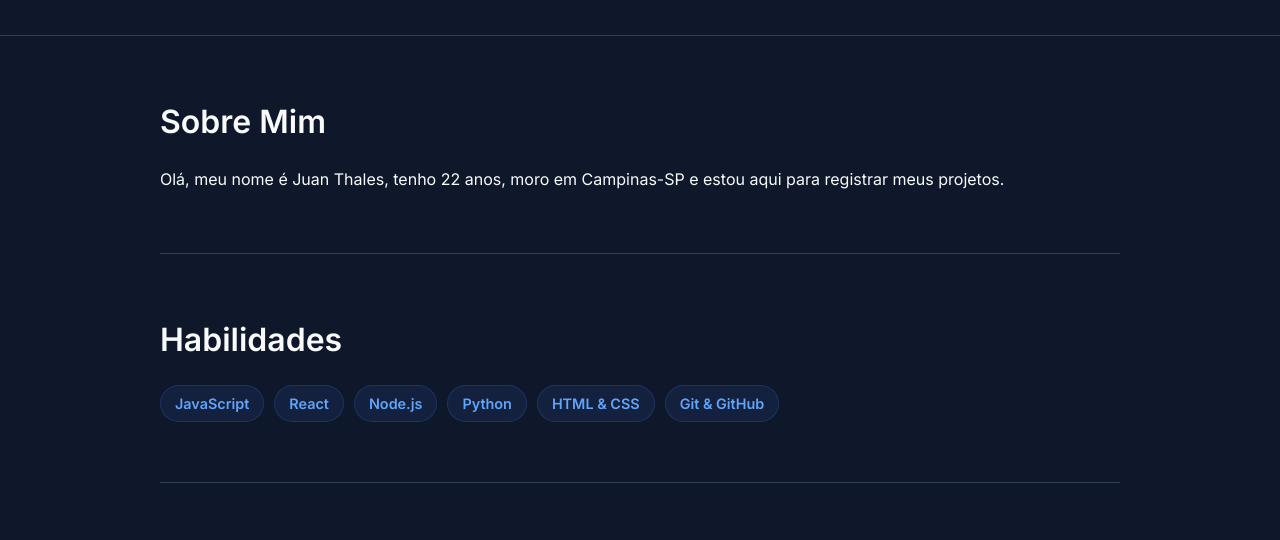
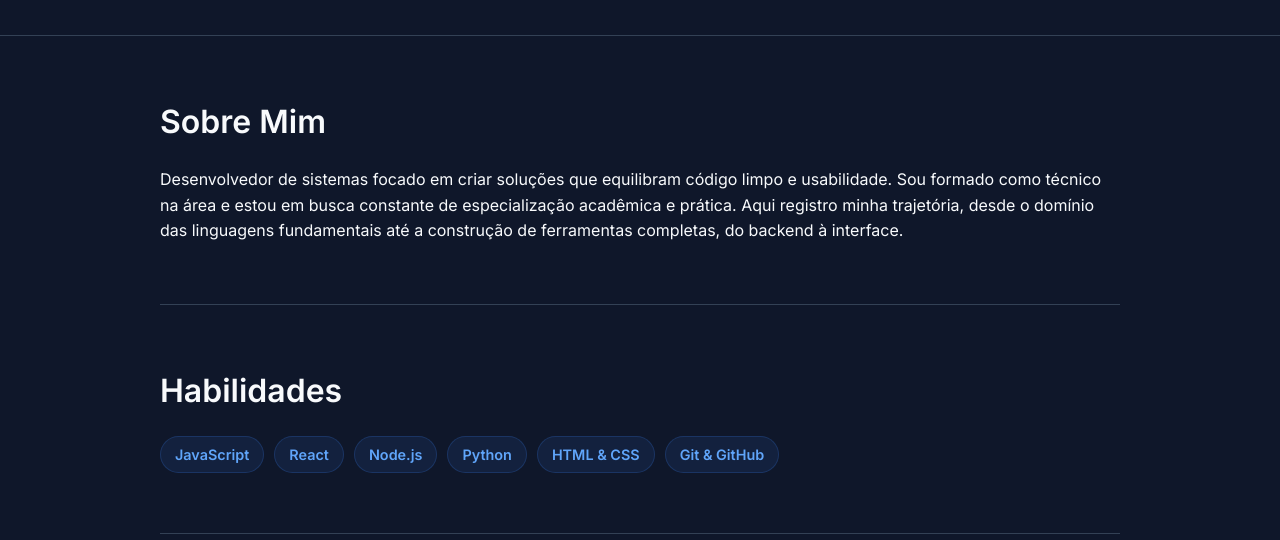
Before and after one commit to jtzzin/portfolio_front, a website built with Vite: page index.html in a window 1280 px wide. Shown: the part 199-739 px from the top of the page. Built offline with nearby package versions, Linux system fonts and the light colour scheme; no server answers.

Commit message:
sobre mim alterado

```diff
--- a/index.html
+++ b/index.html
@@ -49,7 +49,7 @@
       <section class="section about">
         <h2>Sobre Mim</h2>
         <p>
-          Olá, meu nome é Juan Thales, tenho 22 anos, moro em Campinas-SP e estou aqui para registrar meus projetos.
+          Desenvolvedor de sistemas focado em criar soluções que equilibram código limpo e usabilidade. Sou formado como técnico na área e estou em busca constante de especialização acadêmica e prática. Aqui registro minha trajetória, desde o domínio das linguagens fundamentais até a construção de ferramentas completas, do backend à interface.
         </p>
       </section>
 
```
